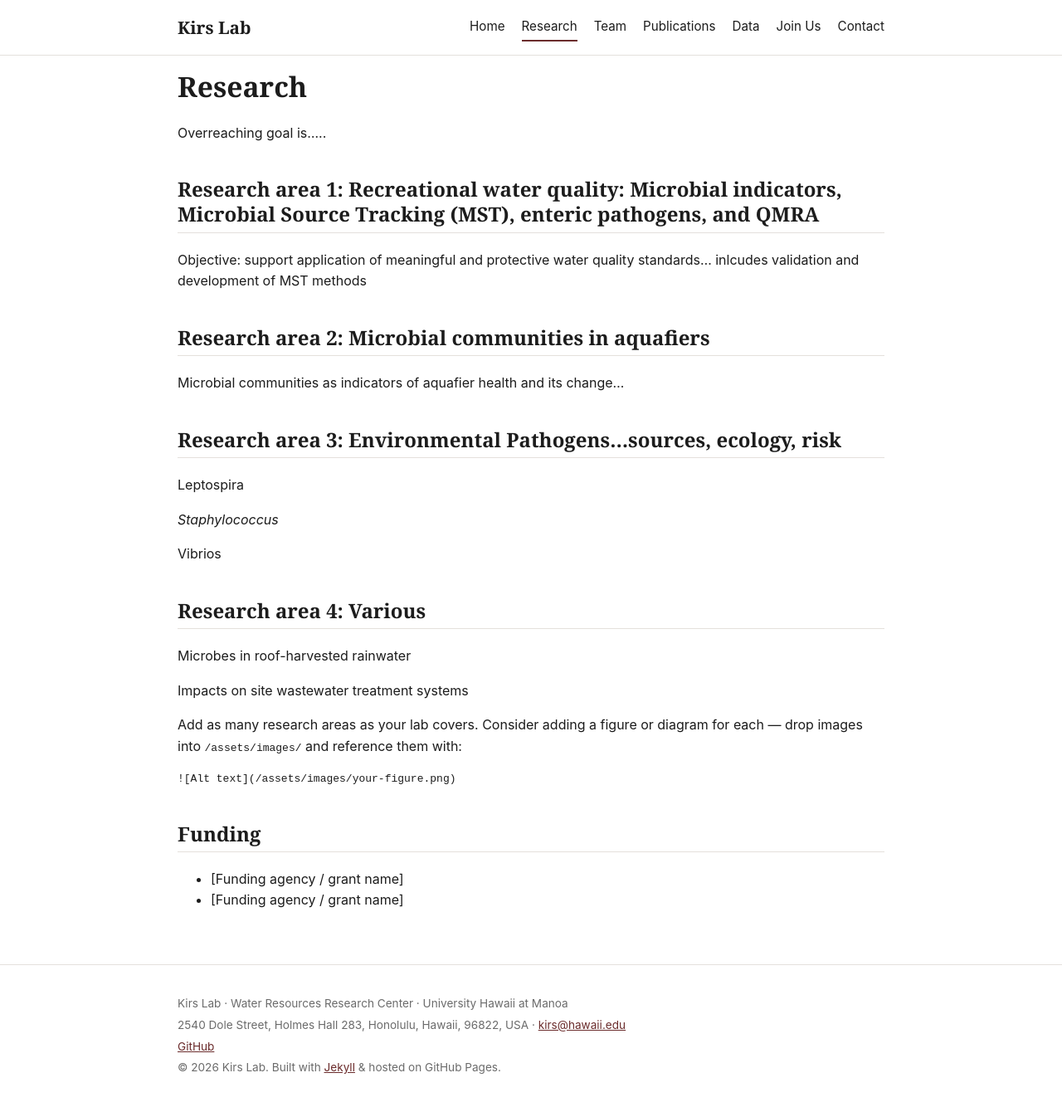
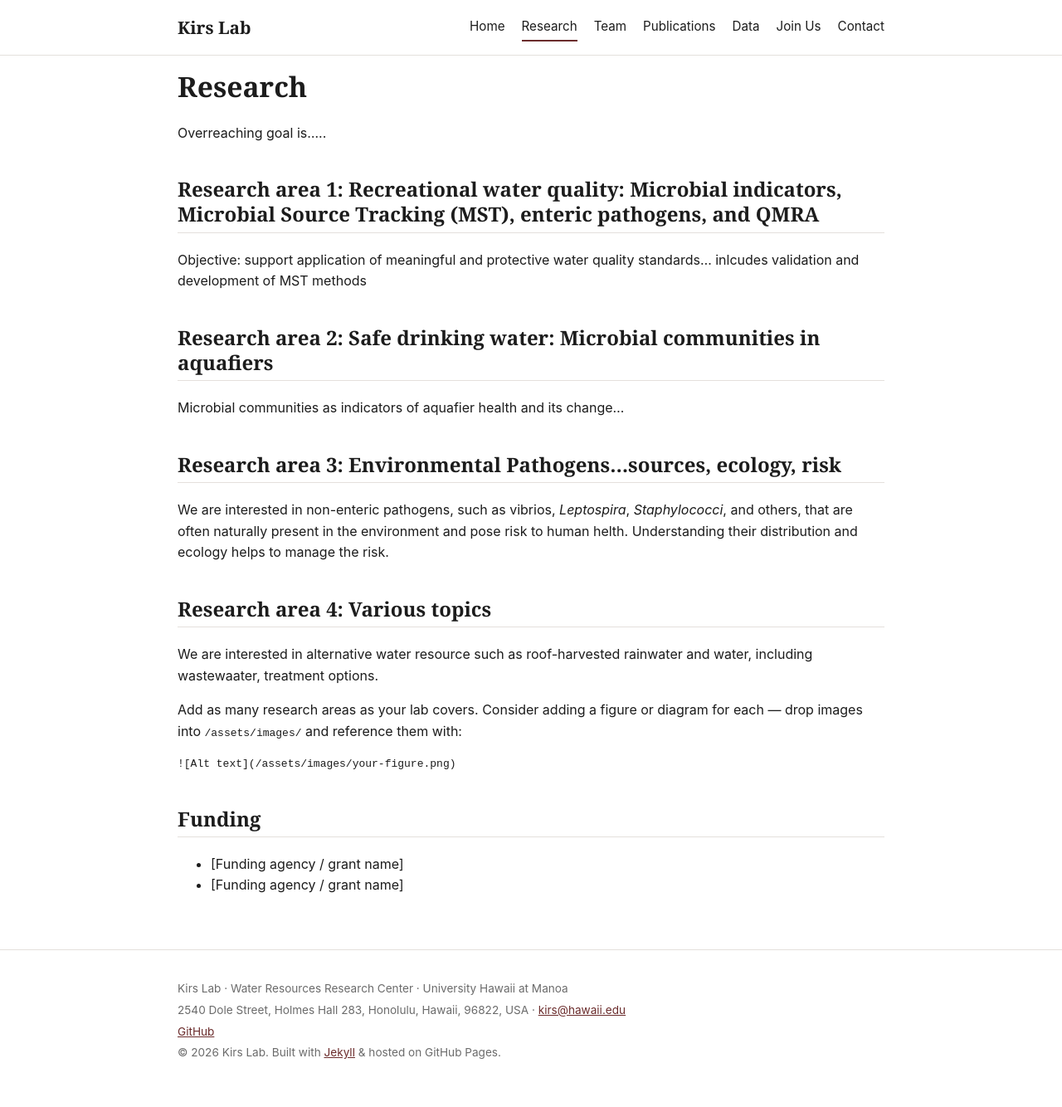
Before and after one commit to MarekKirs/marekkirs.github.io, a Jekyll site: the page built from research.md, in a window 1280 px wide. Shown: the whole page at 83% size. Built offline with Jekyll 4.4.1, drawn with Linux system fonts in a browser that asks for light colours.

Commit message:
Update research.md

```diff
--- a/research.md
+++ b/research.md
@@ -12,23 +12,19 @@ Overreaching goal is.....
 
 Objective: support application of meaningful and protective water quality standards... inlcudes validation and development of MST methods
 
-## Research area 2: Microbial communities in aquafiers
+## Research area 2: Safe drinking water: Microbial communities in aquafiers
 
 Microbial communities as indicators of aquafier health and its change...
 
 ## Research area 3: Environmental Pathogens...sources, ecology, risk
 
-Leptospira
+We are interested in non-enteric pathogens, such as vibrios, *Leptospira*, *Staphylococci*,  and others, that are often naturally present in the environment and pose risk to human helth. Understanding their distribution and ecology helps to manage the risk.
 
-*Staphylococcus*
+## Research area 4: Various topics
 
-Vibrios
+We are interested in alternative water resource such as roof-harvested rainwater and water, including wastewaater, treatment options.
 
-## Research area 4: Various
 
-Microbes in roof-harvested rainwater
-
-Impacts on site wastewater treatment systems
 
 
 
```
